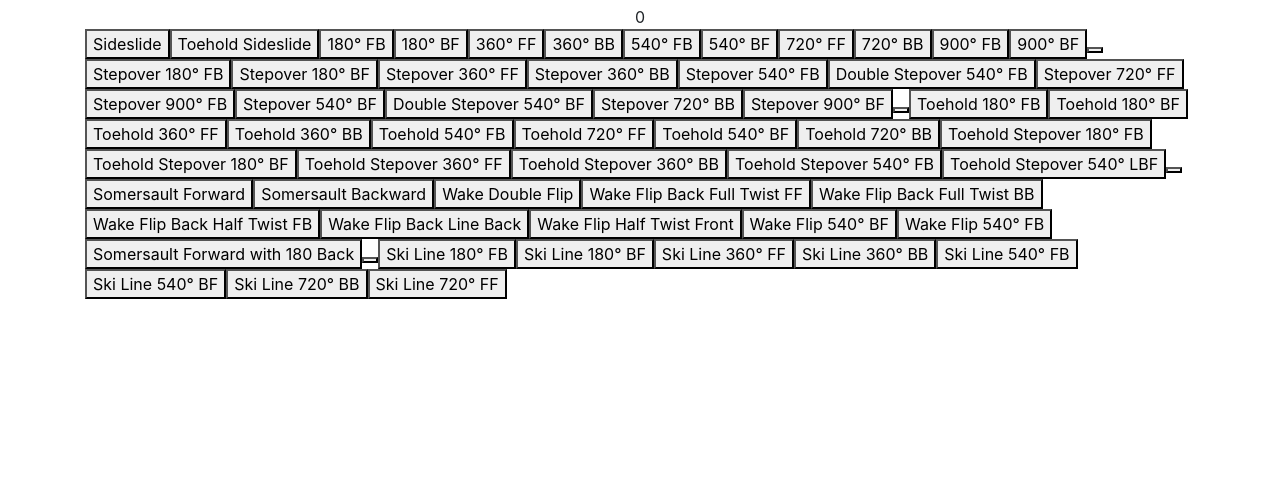
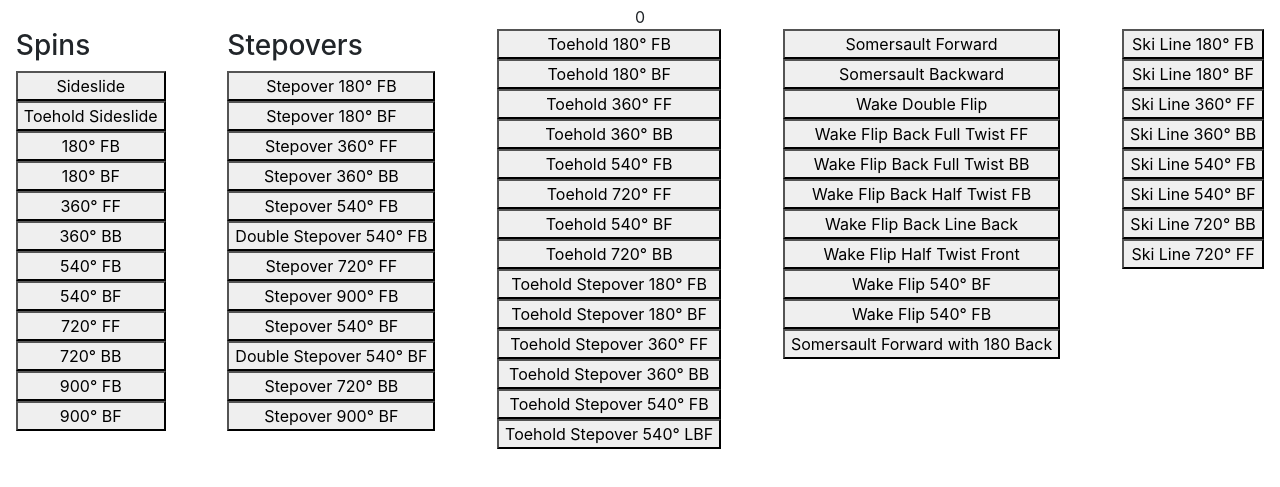
Before and after one commit to reid-miller/Collegiate-Trick-Score-Calculator, a React app: page / in a window 1280 px wide. Shown: the part 51-538 px from the top of the page. Built offline with nearby package versions, Linux system fonts and the light colour scheme.

Commit message:
Improved button layout

```diff
--- a/src/Trick.js
+++ b/src/Trick.js
@@ -16,7 +16,7 @@ class Trick extends React.Component {
 
     render() {
         return (
-          <button onClick={() => this.props.onClick(this.props.score1Ski)}className="trick-button">
+          <button onClick={() => this.props.onClick(this.props.score1Ski)} className="">
             {this.props.name}
           </button>
         );
--- a/src/index.css
+++ b/src/index.css
@@ -1,9 +1,4 @@
-
-#title {
-    text-align: center;
+.trick-container {
+    justify-content: space-around;
+    flex-wrap: nowrap;
 }
-/*
-.button-row:after {
-    display: table;
-  }
-  */
--- a/src/index.js
+++ b/src/index.js
@@ -16,22 +16,37 @@ class TrickList extends React.Component {
   render() {
     //Create trick buttons and components
     var arr=trickListText.split("\n");
-    var elements=[];
+    var spins=[];
+    var stepovers=[];
+    var toes=[];
+    var flips=[];
+    var skilines=[];
+    var elements=[spins, stepovers, toes, flips, skilines];
     // push the component to elements
+
+    var typeOfTrick = 0;
     for(var i=0;i<arr.length;i++){
         var trick = arr[i]; // String of trick with name and score
 
+        if(trick !== "@") {
         //name of element
         var name = trick.substring(0, trick.indexOf("-")-1);
         trick = trick.substring(trick.indexOf("-") + 2, trick.length); // Cut off info we already have
         trick = trick.split(" ");
-        elements.push(<Trick name={ name } trickCode={trick[0]} score2Ski={trick[1]} score1Ski={trick[2]}
+        elements[typeOfTrick].push(<Trick name={ name } trickCode={trick[0]} score2Ski={trick[1]} score1Ski={trick[2]}
         trickWakeCode={trick[3]} scoreWake2Ski={trick[4]} scoreWake1Ski={trick[5]} onClick={(data) => this.props.onClick(data)}/>);
+        } else {
+          typeOfTrick += 1;
+        }
     }
     return (
       <div>
-        <div className="button-row">
-          {elements}
+        <div className="trick-container row">
+          <div className="d-flex flex-column"><h3>Spins</h3>{spins}</div>
+          <div className="d-flex flex-column"><h3>Stepovers</h3>{stepovers}</div>
+          <div className="d-flex flex-column">{toes}</div>
+          <div className="d-flex flex-column">{flips}</div>
+          <div className="d-flex flex-column">{skilines}</div>
         </div>
       </div>
     );
@@ -69,10 +84,10 @@ class Application extends React.Component {
   render() {
     const score = this.state.score;
     return (
-      <div class="application">
-      <h1 id="title">Trick Calculator</h1>
-      <div class="text-center">{score}</div>
-        <div class="container">
+      <div className="application">
+      <h1 className="text-center">Trick Calculator</h1>
+      <div className="text-center">{score}</div>
+        <div>
           <TrickList
           onClick={(i) => this.handleClick(i)}
           spins={this.state.spins}
```
